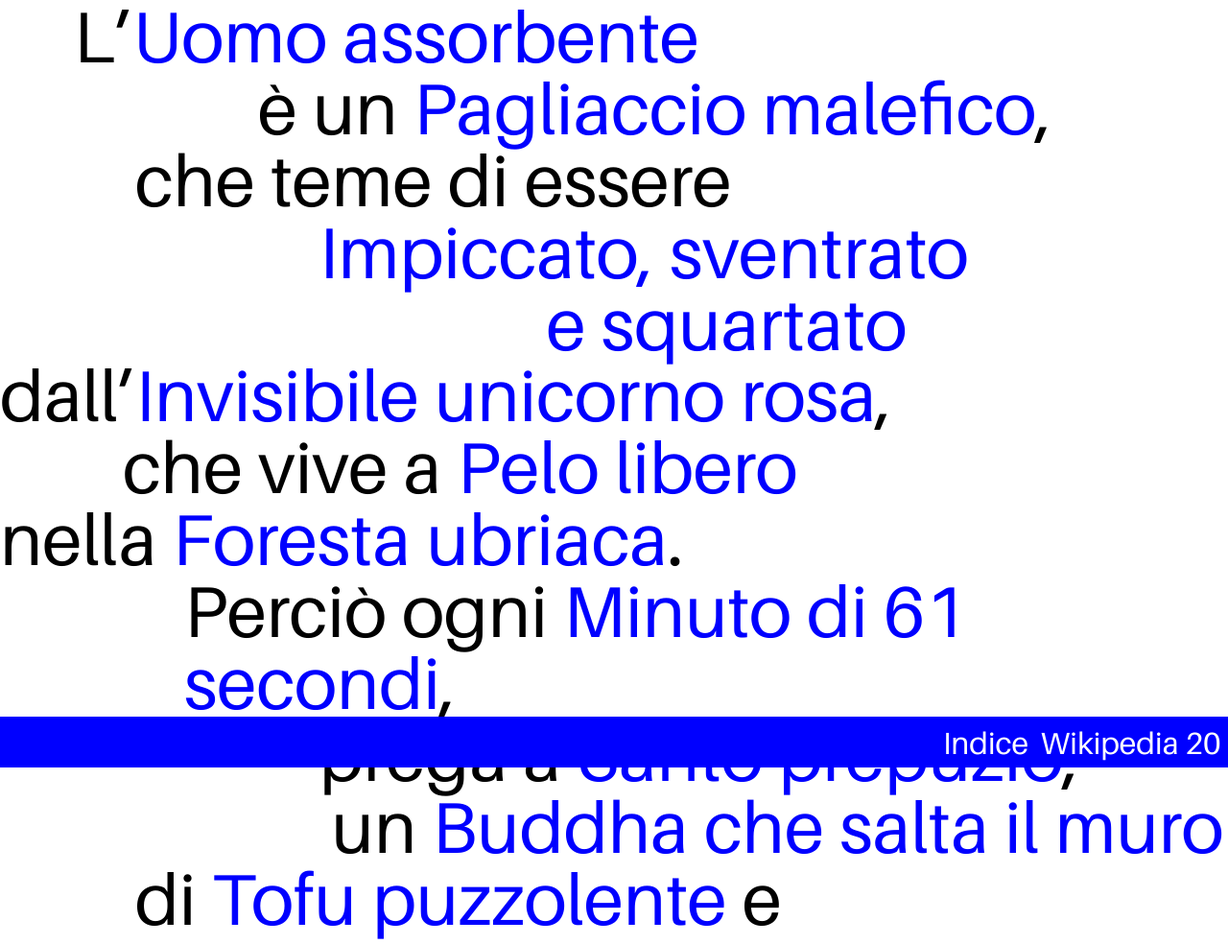
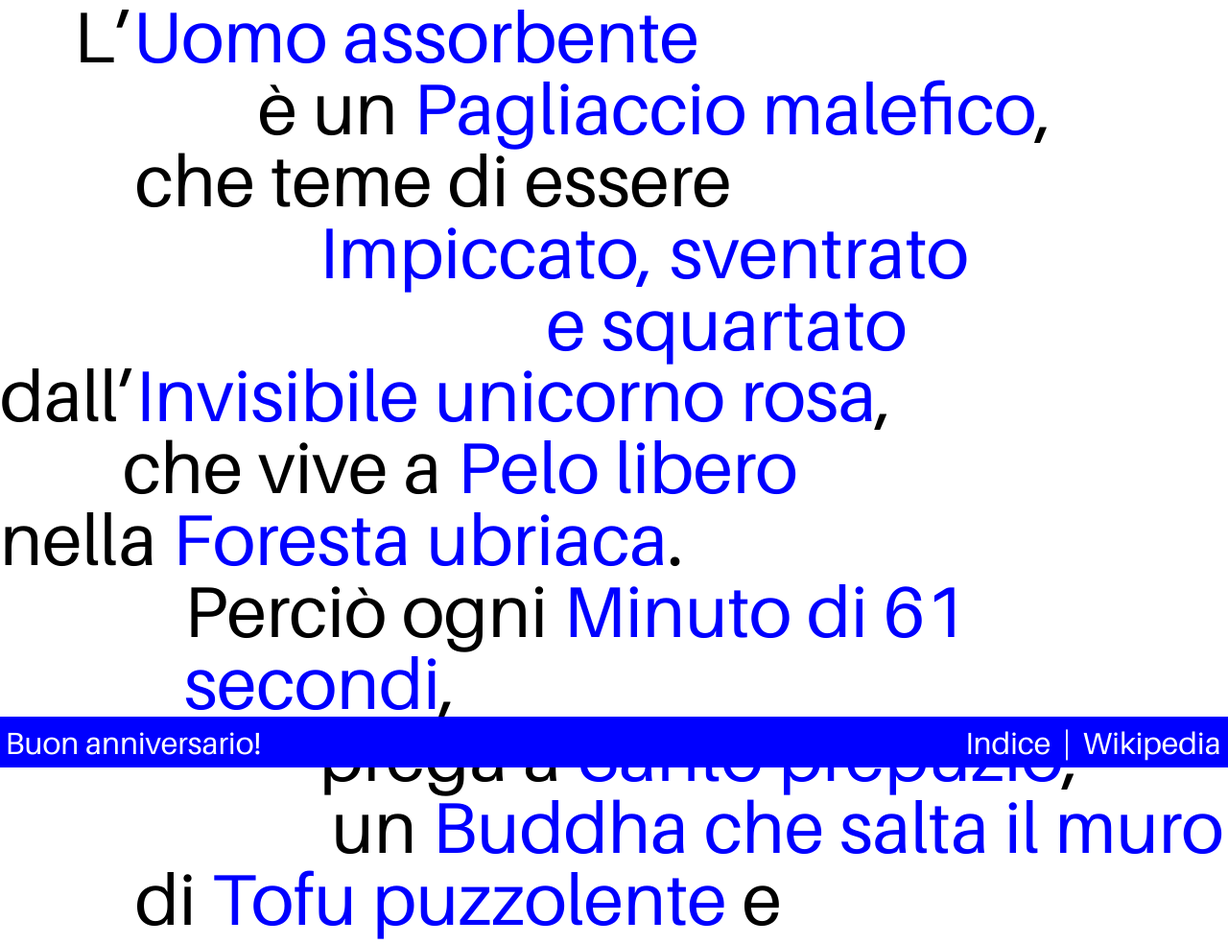
Before and after one commit to DominguezCristina/Wikipedia20_New, a plain HTML site: page index.html in a window 1280 px wide. Shown: the top 984 px of the page at 96% size. Drawn offline with Linux system fonts and the light colour scheme.

Commit message:
modificato nav

```diff
--- a/CSS/style.css
+++ b/CSS/style.css
@@ -40,6 +40,17 @@ h2 {
 
 .nav {
 	float:right;
+	font-family: Aileron;
+	font-size: 200%;
+	font-weight: 500;
+	color:white;
+	text-decoration: none;
+	padding:0.5%;
+
+	}
+
+.nav2 {
+	float:left;
 	font-family: Aileron;
 	font-size: 200%;
 	font-weight: 500;
--- a/index.html
+++ b/index.html
@@ -160,8 +160,10 @@
 
 
 	<div class="sticky">
-		<a class="nav" href="Wikipedia20.html">Wikipedia 20</a>
-		<a class="nav" href=".html">Indice</a>
+		<a class="nav" href="Wikipedia20.html">Wikipedia</a>
+		<a class="nav"> |</a>
+		<a class="nav" href=".html">Indice </a>
+		<a class="nav2">Buon anniversario!</a>
 	</div>
 
 </body>
```
Also changed, not shown: Wikipedia20.html (+3 -1 lines).
